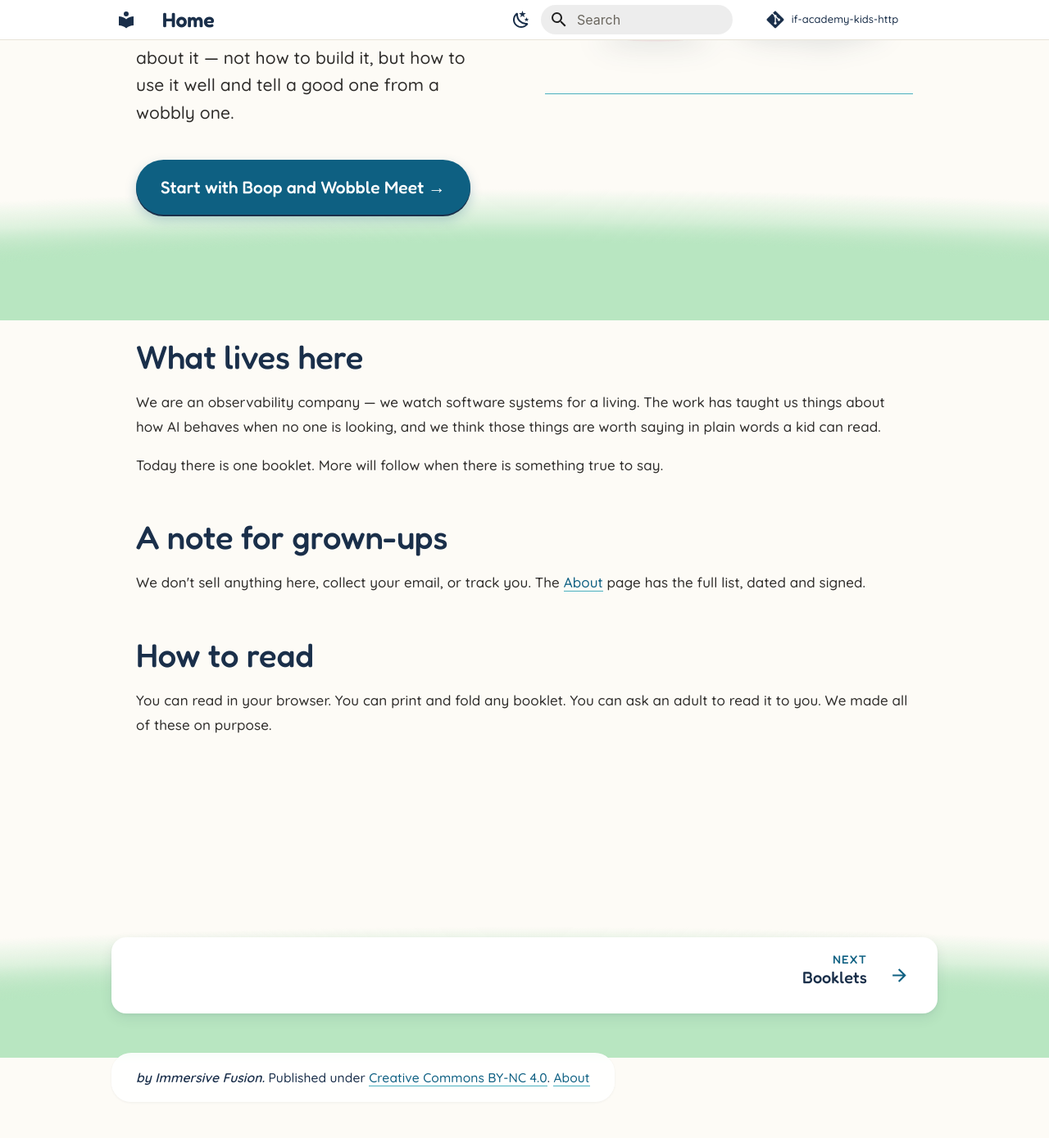
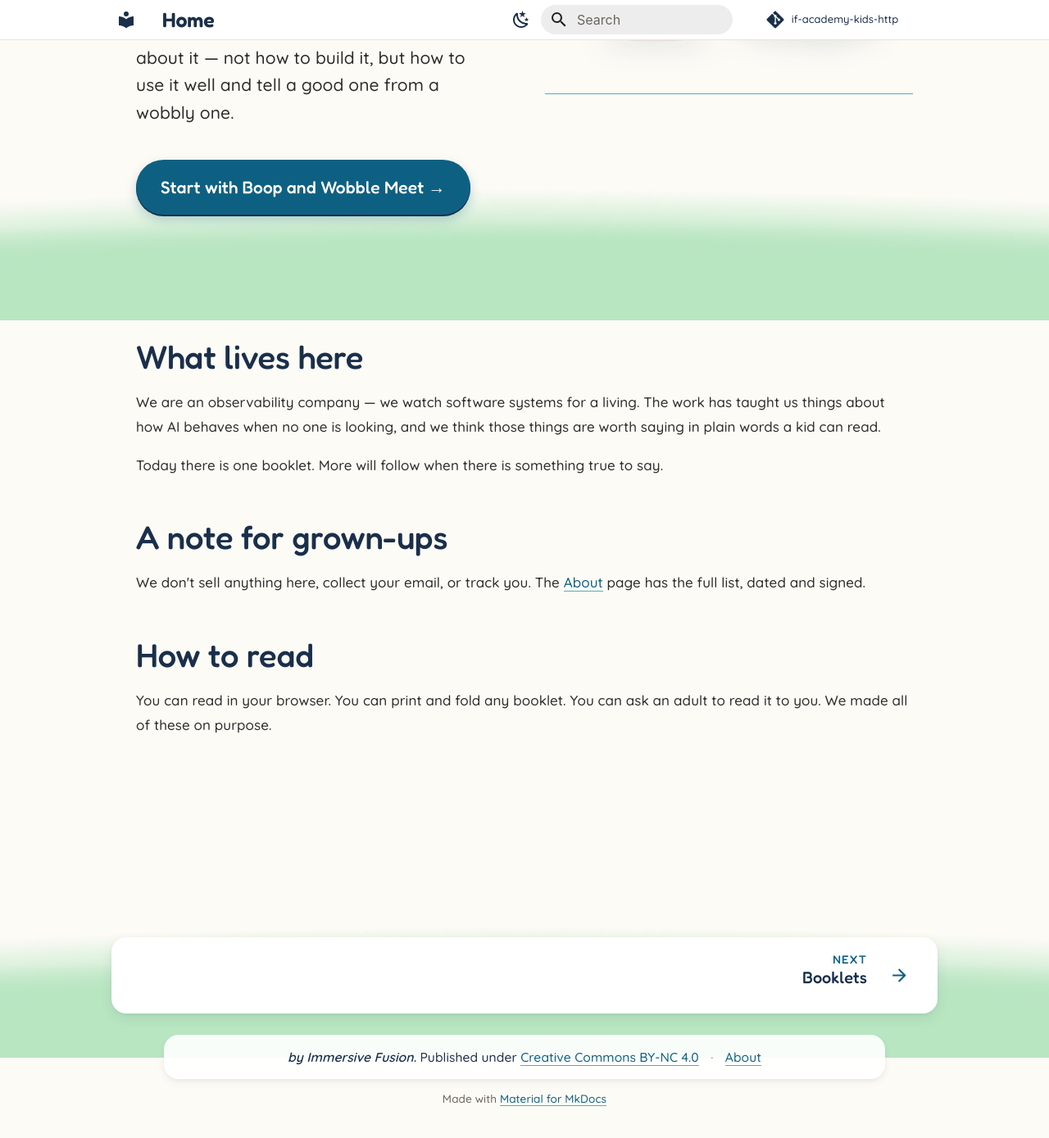
Before and after one commit to ImmersiveFusion/if-academy-kids-http, an MkDocs documentation site: the page built from docs/index.md, in a window 1280 px wide and 1400 px high, scrolled down 509 px. Shown: the top 1389 px of the window at 82% size. Built offline with MkDocs 1.6.1 and Material for MkDocs 9.7.7, drawn with Linux system fonts in a browser that asks for light colours; comment, search, counter and statistics services are not loaded.

Commit message:
Unify footer pager + byline pill; fix night-mode primary button hover
The footer-meta block previously rendered as a faint pill detached from the
pager cards above it — different shadow weight, different width, different
visual family — so the bottom of every page read as three unrelated bands
(pager, byline, attribution) rather than one coherent footer unit. Delegate
the meta block to Material's stock partials/copyright.html (so the
"Made with Material for MkDocs" attribution returns) and restyle
.md-copyright__highlight to match the pager cards: same radius, same
layered shadow, full grid width, no vertical gap. Add a middot separator
in the copyright string so the About link reads as a distinct nav item,
not a second license citation.

Drop the "(Book one of the Boop and Wobble series.)" parenthetical from
the booklet tagline — the series belonging is established once on the
booklets index and doesn't need to be re-declared on each cover.

Fix night-mode primary button hover: the rule set background-color to
var(--kids-ink), which inverts cream-vs-navy across schemes, producing
cream-on-white-text in night mode. Introduce --kids-button-primary-hover-bg
per scheme: day deepens to ink, night brightens to wobble teal.

```diff
--- a/docs/stylesheets/kids.css
+++ b/docs/stylesheets/kids.css
@@ -30,6 +30,9 @@
   --kids-body-soft:   #6a665e;
   --kids-rule:        #e8e4d8;
   --kids-tint:        #f5f0e3;
+
+  /* Primary button hover surface. Day mode: deepen toward navy ink. */
+  --kids-button-primary-hover-bg: var(--kids-ink);
 
   /* Mint hill at the bottom of the viewport */
   --kids-hill:        #b8e6c1;
@@ -89,6 +92,11 @@
   --kids-body-soft:   #8a8474;
   --kids-rule:        #20242e;
   --kids-tint:        #14171f;
+
+  /* Primary button hover surface. Night mode: BRIGHTEN the teal (toward
+   * the wobble mid-teal) so white text stays readable. Swapping to
+   * --kids-ink in night mode would be cream-on-white-text. */
+  --kids-button-primary-hover-bg: var(--kids-wobble);
 
   /* Barely-there horizon line at the very bottom — almost the same as
    * the sky, just slightly cooler/darker. Reads as "edge of distant
@@ -494,7 +502,7 @@ body {
 .md-footer__inner.md-grid {
   display: flex;
   background: transparent;
-  padding: 1rem 0.8rem;
+  padding: 1rem 0.8rem 0.5rem;
   gap: 1rem;
   max-width: 52rem;
   margin: 0 auto;
@@ -576,23 +584,88 @@ body {
 .md-footer-meta__inner {
   max-width: 52rem;
   margin: 0 auto;
-  padding: 1rem 0.8rem 2rem;
+  padding: 0 0.8rem 2rem;
 }
-.md-footer-meta__inner > p {
+/* Material's stock partials/copyright.html renders:
+ *   <div class="md-copyright">
+ *     <div class="md-copyright__highlight">{{ config.copyright }}</div>
+ *     Made with <a href="...">Material for MkDocs</a>
+ *   </div>
+ *
+ * The highlight block (byline + license + about link) gets the white
+ * pill. The trailing "Made with Material for MkDocs" sits below it
+ * smaller and softer, like the docs site's attribution. */
+/* Material's footer-meta-inner is a flex row by default; override so
+ * the copyright block is centered as a column, not pushed left. */
+.md-footer-meta__inner {
+  display: flex !important;
+  justify-content: center !important;
+  align-items: center !important;
+  flex-direction: column !important;
+}
+.md-copyright {
+  color: var(--kids-body-soft) !important;
+  text-align: center;
+  font-size: 0.68rem;
+  line-height: 1.7;
+  width: 100%;
+  max-width: 44rem;
+  margin: 0 auto;
+}
+.md-copyright a {
+  color: var(--kids-body-soft) !important;
+  text-decoration: none;
+  border-bottom: 1px solid transparent;
+}
+.md-copyright a:hover {
+  color: var(--kids-teal) !important;
+  border-bottom-color: var(--kids-teal-soft);
+}
+
+/* Byline pill: sits directly under the pager cards as a quieter
+ * "third card in the same row family." Same surface, same radius, but
+ * a softer shadow so the pager reads as the active element (it's the
+ * interactive nav) and the byline reads as the footer-of-the-footer.
+ * No vertical gap between the pager and the pill — they're one unit. */
+.md-copyright__highlight {
   background-color: var(--kids-card);
-  backdrop-filter: blur(4px);
-  -webkit-backdrop-filter: blur(4px);
-  border-radius: 24px;
-  padding: 0.85rem 1.5rem;
+  border-radius: 18px;
+  padding: 0.7rem 1.5rem;
   font-size: 0.78rem;
   line-height: 1.7;
   color: var(--kids-ink) !important;
-  margin: 0;
+  margin: 0 auto 0.6rem;
   text-align: center;
-  box-shadow: 0 1px 3px rgba(26, 47, 74, 0.06);
+  box-shadow: 0 2px 4px rgba(26, 47, 74, 0.04),
+              0 4px 10px rgba(26, 47, 74, 0.06);
+  max-width: 100%;
+  width: 100%;
 }
-[data-md-color-scheme="default"] .md-footer-meta__inner > p {
+[data-md-color-scheme="default"] .md-copyright__highlight {
   background-color: rgba(255, 255, 255, 0.9);
+}
+.md-copyright__highlight em {
+  color: var(--kids-ink) !important;
+  font-weight: 600;
+  font-style: italic;
+}
+/* Middot separator between the license citation and the About nav link.
+ * Quieter than the surrounding text so the two links read as distinct
+ * items rather than two siblings of a license sentence. */
+.md-copyright__sep {
+  display: inline-block;
+  margin: 0 0.5rem;
+  color: var(--kids-body-soft);
+  opacity: 0.7;
+}
+.md-copyright__highlight a {
+  color: var(--kids-ink) !important;
+  font-weight: 500;
+  border-bottom: 1px solid var(--kids-teal);
+}
+.md-copyright__highlight a:hover {
+  color: var(--kids-teal) !important;
+  border-bottom-color: var(--kids-ink);
 }
 .md-footer-meta em,
 .md-footer-meta__inner em {
@@ -712,7 +785,7 @@ article:has(.kids-hero) > .md-tags { display: none; }
 }
 .kids-button--primary:hover,
 .kids-button--primary:focus {
-  background-color: var(--kids-ink);
+  background-color: var(--kids-button-primary-hover-bg);
   box-shadow: 0 2px 0 var(--kids-ink), 0 8px 18px rgba(14, 96, 130, 0.35);
 }
 
--- a/mkdocs.yml
+++ b/mkdocs.yml
@@ -16,8 +16,14 @@ repo_name: if-academy-kids-http
 repo_url: https://github.com/ImmersiveFusion/if-academy-kids-http
 edit_uri: edit/main/docs
 
-# Copyright
-copyright: 'Copyright &copy; 2026 <a href="https://www.immersivefusion.com">Immersive Fusion LLC</a>. Published under <a href="https://creativecommons.org/licenses/by-nc/4.0/">Creative Commons Attribution-NonCommercial 4.0 International</a>.'
+# Copyright / byline. Rendered by Material's partials/copyright.html
+# inside the footer-meta block. HTML is permitted here. The byline,
+# license link, and about link all live here; Material appends its own
+# "Made with Material for MkDocs" attribution line below this. The
+# "Source on GitHub" link belongs in that lower line (see the
+# overrides/partials/footer.html pager-only override), not here in
+# the byline pill.
+copyright: '<em>by Immersive Fusion.</em> Published under <a href="https://creativecommons.org/licenses/by-nc/4.0/" rel="license noopener">Creative Commons BY-NC 4.0</a> <span class="md-copyright__sep" aria-hidden="true">&middot;</span> <a href="/about/">About</a>'
 
 watch:
   - docs
--- a/overrides/partials/footer.html
+++ b/overrides/partials/footer.html
@@ -1,16 +1,21 @@
-{# Footer: keeps Material's next/prev pager (navigation.footer feature)
-   and replaces the meta block with the institutional byline + license +
-   privacy link.
-   Per SP-069 ADR §Navigation: the footer carries the byline, a link to
-   the privacy notice, and the CC BY-NC 4.0 license declaration. About
-   and Privacy live in the footer (and in the sidebar nav). No mega-menu. #}
+{# Footer override: ONLY the pager block is custom-styled. The
+   footer-meta block (byline + license + about + Material attribution)
+   is left to Material's stock partials/copyright.html via the
+   copyright config value in mkdocs.yml. This way the docs site's
+   "Made with Material for MkDocs" attribution comes back automatically
+   and any future Material updates to the meta block are inherited.
+
+   Per SP-069 ADR §Navigation: the footer carries the byline, the
+   license declaration, and the about link. The pager addition is a
+   kids-publication-specific need (sequential booklet chapters) and
+   the only reason this override exists. #}
 
 {% import "partials/language.html" as lang with context %}
 
 <footer class="md-footer">
 
-  {# Material's next/prev pager. Renders when navigation.footer is enabled
-     and the page has a previous or next sibling in the nav. #}
+  {# Custom pager — styled as soft rounded cards in kids.css. Renders
+     when navigation.footer is enabled and the page has siblings. #}
   {% if "navigation.footer" in features %}
     {% if page.previous_page or page.next_page %}
       <nav class="md-footer__inner md-grid" aria-label="{{ lang.t('footer') }}">
@@ -50,16 +55,13 @@
     {% endif %}
   {% endif %}
 
-  {# Institutional byline + license + privacy link. #}
+  {# Footer-meta: delegate to Material's stock partials/copyright.html
+     so the "Made with Material for MkDocs" attribution renders below
+     the byline. The byline + license + about link are configured via
+     the copyright field in mkdocs.yml. #}
   <div class="md-footer-meta md-typeset">
     <div class="md-footer-meta__inner md-grid">
-      <p>
-        <em>by Immersive Fusion.</em>
-        Published under
-        <a href="https://creativecommons.org/licenses/by-nc/4.0/"
-           rel="license noopener">Creative Commons BY-NC 4.0</a>.
-        <a href="{{ 'about/' | url }}">About</a>
-      </p>
+      {% include "partials/copyright.html" %}
     </div>
   </div>
 
```
Also changed, not shown: docs/booklets/boop-and-wobble-meet/index.md (+1 -1 lines).
